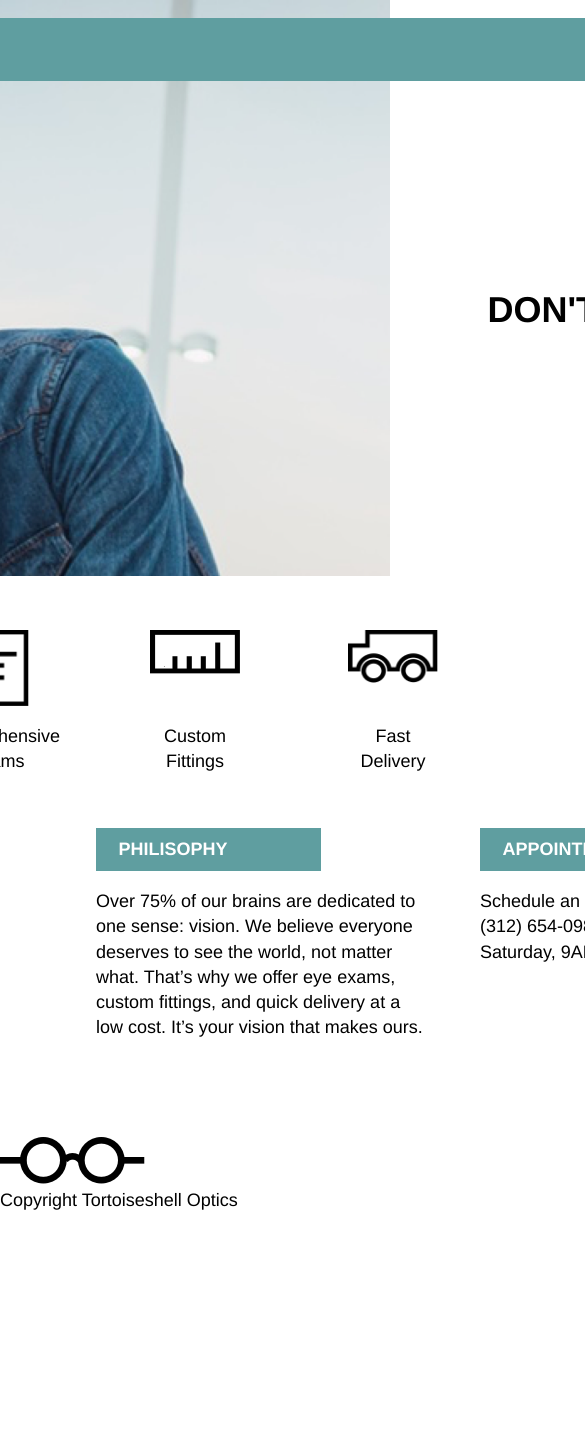
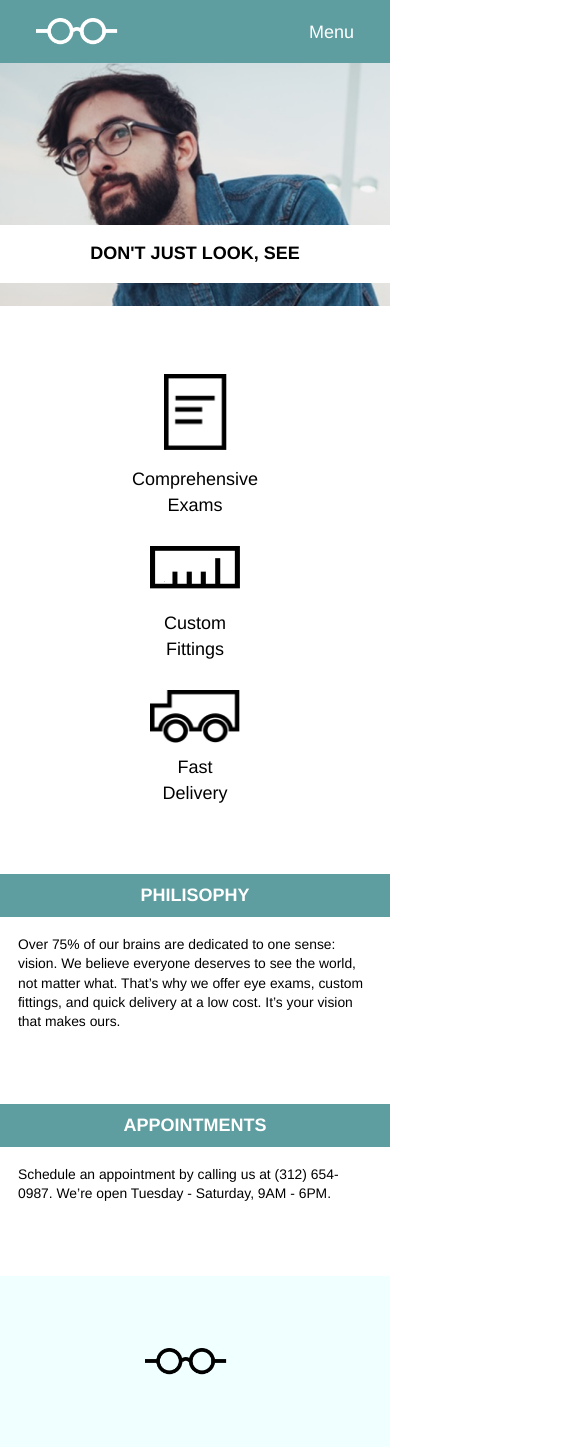
Before and after one commit to dcupitt/Tortoiseshell, a plain HTML site: page index.html in a window 390 px wide. Shown: the top 1447 px of the page, 585 px wide, since content can reach past the window. Before the commit the page ends 1220 px from the top, so only its background shows below. Drawn offline with Linux system fonts and the light colour scheme.

Commit message:
final commit.

```diff
--- a/index.html
+++ b/index.html
@@ -12,7 +12,7 @@
 <!-- Banner -->
   <header>
   <!-- Navbar -->
-  <div class="navbar container flex">
+  <div class="navbar container">
     <div class="logo">
       <img src="./resources/images/logo-white.png" alt="Tortoiseshell Optics logo in white">
       <span>Tortoiseshell Optics</span>
@@ -30,8 +30,8 @@
   </div>
 
 <!-- text block -->
-   <div class="flex container">
-      <h1 class="bannertext">DON'T JUST LOOK, SEE</h1>
+   <div class="bannertext container">
+      <h1>DON'T JUST LOOK, SEE</h1>
    </div>
 
  </header>
@@ -75,13 +75,11 @@
   </div>
 
 <!-- Footer -->
-<div class="footer">
-  <div class="footertext container">
+  <div class="footer container">
     <img src="./resources/images/logo-black.png" alt="Tortoiseshell Optics logo in black">
-    <p>Copyright Tortoiseshell Optics<p>
+    <p>Copyright Tortoiseshell Optics</p>
   </div>
+
 </div>
-
-  </div>
 </body>
 </html>
--- a/resources/css/index.css
+++ b/resources/css/index.css
@@ -10,6 +10,16 @@ p {
   width: 100%;
 }
 
+header {
+  height: 31rem;
+  width: auto;
+  background-image: url("../../resources/images/glasses-bg.png");
+  background-position: 30%;
+  background-size: cover;
+  padding-top: 1rem;
+  display: block;
+}
+
 .navbar,
 .infotop p {
   background-color: cadetblue;
@@ -19,15 +29,6 @@ p {
 .container {
   width: 960px;
   margin: 0 auto;
-}
-
-.flex {
-  display: flex;
-}
-
-.navbar .flex {
-  justify-content: space-between;
-  align-items: center;
 }
 
 .navbar {
@@ -46,8 +47,6 @@ nav {
   padding-right: 1rem;
 }
 
-nav li {
-}
 
 .logo,
 nav li {
@@ -72,17 +71,12 @@ li {
 }
 
 /* Banner styling */
-
-header {
-  height: 31rem;
-  background-image: url("../../resources/images/glasses-bg.png");
-  background-position: center;
-  background-size: cover;
-  width: 100%;
-  padding-top: 1rem;
+.bannertext {
+  display: flex;
+  justify-content: flex-end;
 }
 
-.bannertext {
+.bannertext h1 {
   display: inline-block;
   background-color: white;
   padding: 1.5rem 5rem;
@@ -90,11 +84,6 @@ header {
   margin-right: -2rem;
   line-height: 1.2;
 }
-
-header .flex {
-  justify-content: flex-end;
-}
-
 
 /* Navbar styling */
 ul {
@@ -113,10 +102,6 @@ ul {
 .valueprops {
   display: flex;
   justify-content: center;
-}
-
-.items {
-
 }
 
 .prop {
@@ -159,15 +144,17 @@ ul {
   text-transform: uppercase;
 }
 
-.infobottom {
-
+/* Footer styling */
+.footer {
+  display: flex;
+  align-items: center;
+  background-color: azure;
+  padding: 4rem;
 }
 
-/* Footer styling */
-.footer {
-  height: 5rem;
-  display: flex;
-  align-items: center;
+.footer img {
+  height: 1.5rem;
+  padding-right: 1rem;
 }
 
 /* Font styling */
@@ -195,20 +182,122 @@ li:hover {
 }
 
 /* Media queries */
-@media only screen and (min-width: 1024px) {
+@media only screen and (min-width: 1025px) {
+  /* computer screens > 1024px */
   .mobile {
     display: none;
   }
 }
 
-@media only screen and (max-width: 1024px) {
-  /* tablet screens */
+@media only screen and (max-width: 1024px) and (min-width: 960px) {
+  /* tablet screens < 1024px > 960px*/
+  .mobile {
+    display: none;
+  }
+  header {
+    padding-top: 0;
+    height: 22rem;
+  }
+}
+
+@media only screen and (max-width: 960px) and (min-width: 645px){
+  /* mobile screens <960px*/
+  .mobile {
+    display: none;
+  }
+  header {
+    padding-top: 0;
+    height: 22rem;
+    background-position: 20%;
+  }
+  .container {
+    width: 100%;
+  }
+  .bannertext h1 {
+    font-size: 1.33rem;
+    padding: 0.75rem 4rem;
+    margin-top: 5rem;
+    margin-right: 2rem;
+  }
+
+}
+
+@media only screen and (max-width: 644px) {
+  /* mobile screens <470px*/
+  header {
+    padding-top: 0;
+    height: 17rem;
+    background-position: 20%;
+  }
+  /* nav */
   .desktop {
+    display: none;
+  }
+  .container,
+  .bannertext,
+  .valueprops,
+  .information,
+  .info,
+  .infotop p,
+  .footer {
+    width: 100%;
+  }
+  .bannertext {
+    justify-content: center;
+  }
+
+  .bannertext h1 {
+    font-size: 1rem;
+    text-align: center;
+    padding: 1rem 0;
+    margin-top: 9rem;
+    margin-right: 0;
+    width: 100%;
+  }
+  /* value props */
+  .valueprops,
+  .information {
+    flex-direction: column;
+    align-items: center;
+  }
+  .valueprops {
+    padding: 3.77rem 0;
+  }
+  .prop {
+    margin: 0;
+  }
+  #ruler,
+  #truck {
+    padding-top: 1.54rem;
+  }
+  .info {
+    margin-bottom: 4rem;
+    margin-right: 0;
+  }
+
+  .infotop p {
+    padding: 0.5rem 0;
+    margin-bottom: 1rem;
+    font-weight: bold;
+    text-transform: uppercase;
+    text-align: center;
+  }
+  .infobottom p {
+    padding: 0 1rem;
+    font-size: 0.77rem;
+  }
+  .footer {
+    padding: 4rem 0;
+    justify-content: center;
+  }
+  .footer p {
     display: none;
   }
 }
 
-@media only screen and (max-width: 470px) {
-  /* mobile screens */
-
+@media only screen and (max-width: 430px) {
+  /* mobile screens <470px*/
+  .logo span {
+    display: none;
+  }
 }
```
